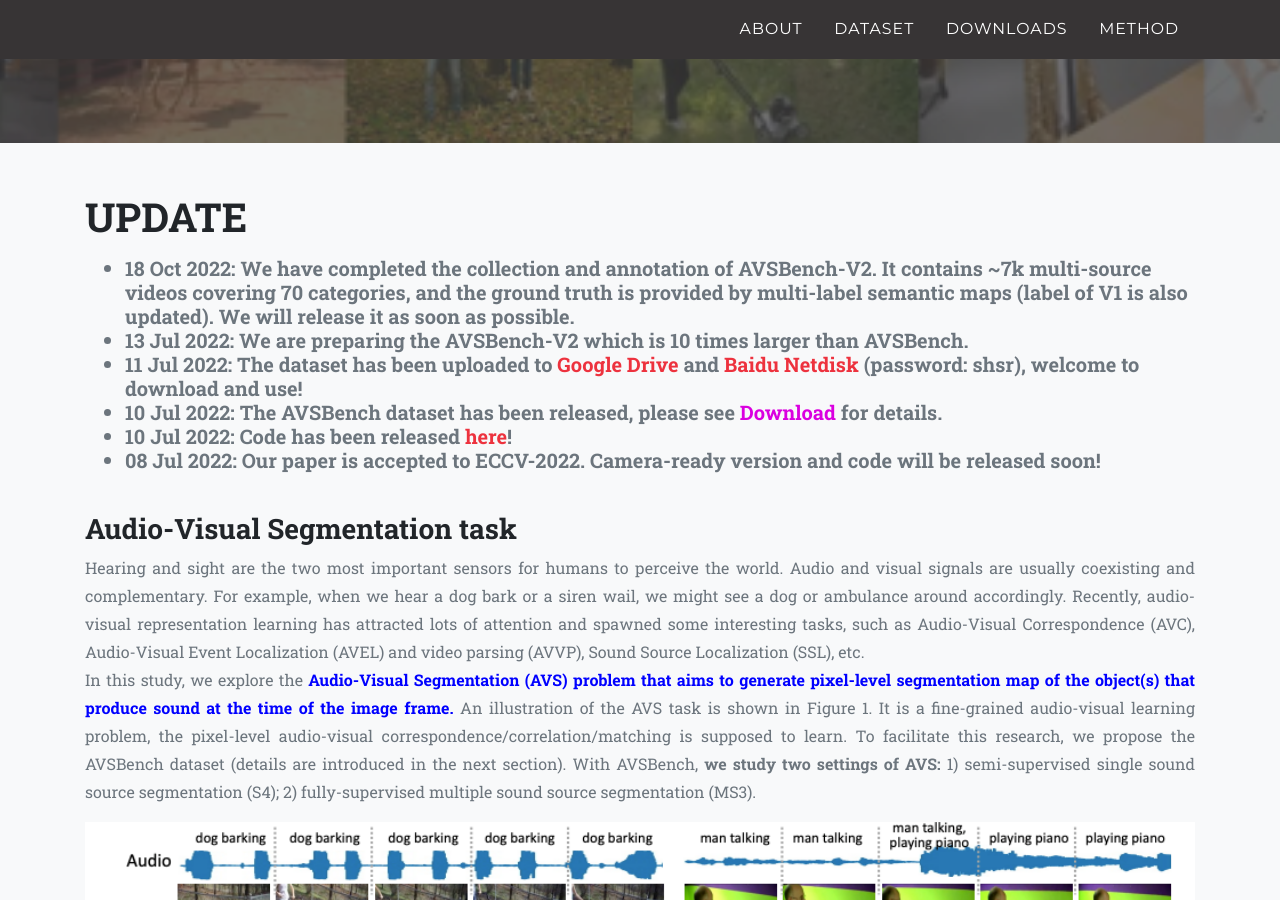
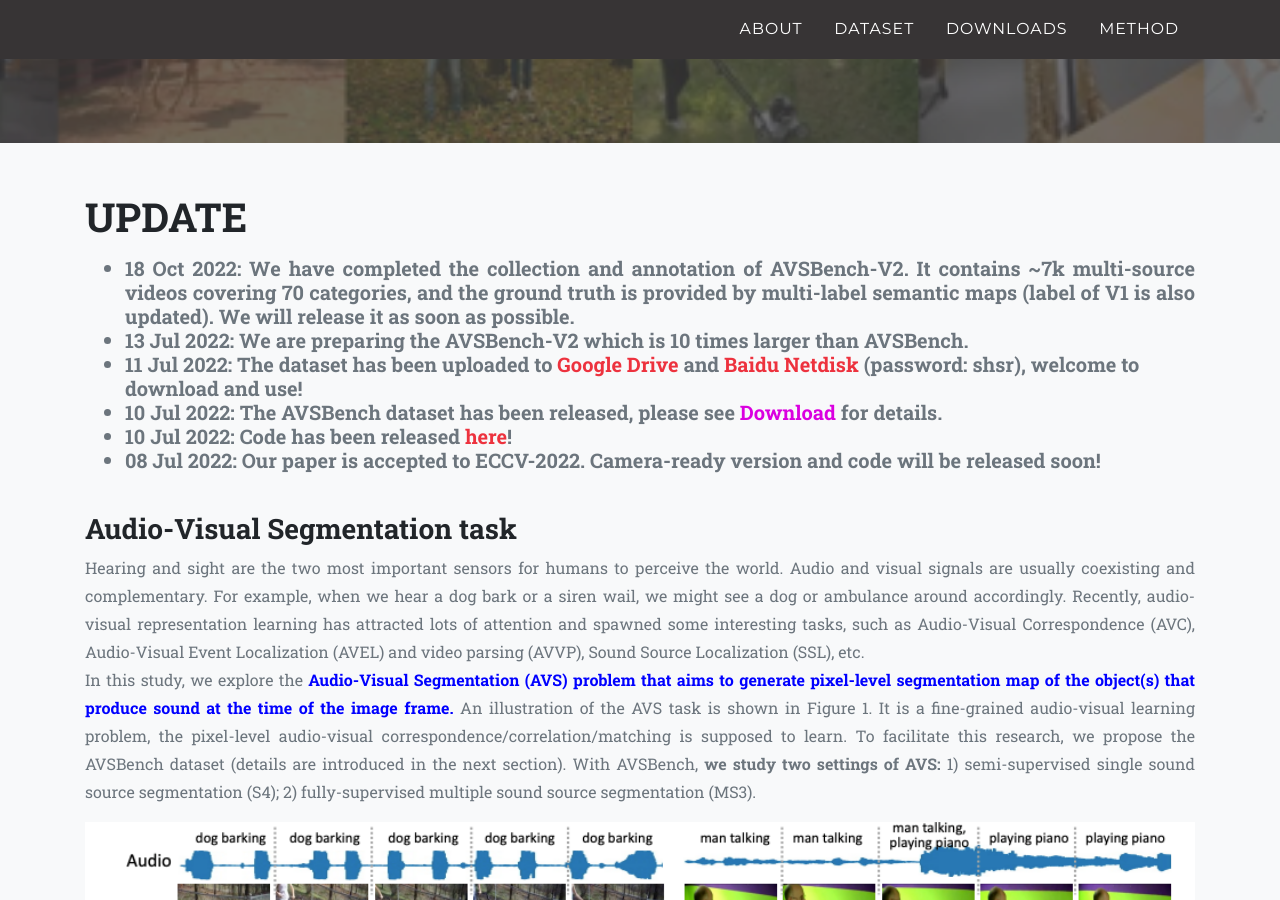
Before and after one commit to OpenNLPLab/AVSBench, a Jekyll site: the page built from index.html, in a window 1280 px wide and 900 px high, scrolled down 544 px. Built offline with Jekyll 4.4.1, drawn with Linux system fonts in a browser that asks for light colours; nearby versions of some CDN libraries; some web fonts are replaced.

Commit message:
update v2

```diff
--- a/index.html
+++ b/index.html
@@ -76,7 +76,7 @@
         <h2 class="section-heading text-uppercase">Update</h2>
         <h5 class="text-muted" style="text-align:left;">
           <ul>
-              <li>18 Oct 2022: We have completed the collection and annotation of AVSBench-V2. It contains ~7k multi-source videos covering 70 categories, and the ground truth is provided by multi-label semantic maps (label of V1 is also updated). We will release it as soon as possible. </li>
+              <li style="text-align:justify"> 18 Oct 2022: We have completed the collection and annotation of AVSBench-V2. It contains ~7k multi-source videos covering 70 categories, and the ground truth is provided by multi-label semantic maps (label of V1 is also updated). We will release it as soon as possible. </li>
               <li>13 Jul 2022: We are preparing the AVSBench-V2 which is 10 times larger than AVSBench. </li>
               <li>11 Jul 2022: The dataset has been uploaded to <a href="https://drive.google.com/drive/folders/1wKFKymVYn6rNkNE_7xV6Bm-9PfCAIKdT"><b>Google Drive</b></a> and <a href="https://pan.baidu.com/s/1dEGrP44yw03rXhOaIj0tlA">Baidu Netdisk</a> (password: shsr), welcome to download and use!</li>
               <!-- <li>28 Mar 2022: Camera-ready version has been released <a href="{{ site.baseurl }}/static/files/MUSIC-AVQA.pdf">here</a>!</li> -->
```
